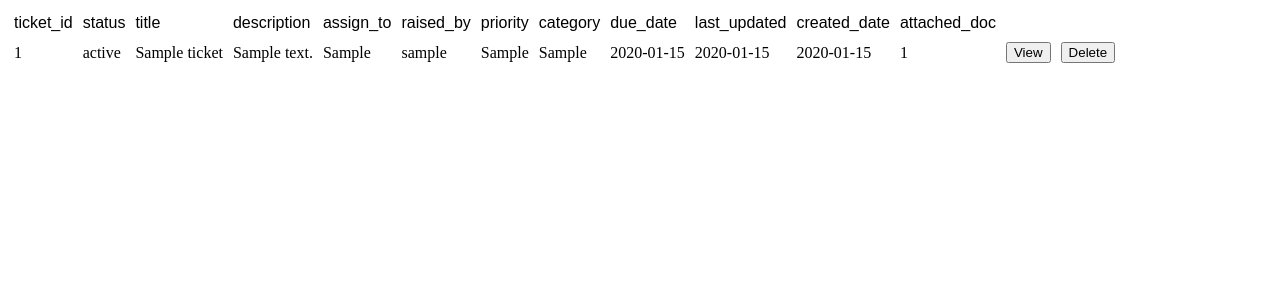
After one commit to davon6/3208-auto_scan, a PHP site: page /autoscan2/displayTickets.php in a window 1280 px wide. The commit adds this page. Shown: the top 300 px of the page. Run offline with PHP 8.4, Linux system fonts and the light colour scheme; tables that the repository leaves empty hold one stand-in row (values such as "Sample post").

Commit message:
ajaxing tickets display Admin

```diff
--- /dev/null
+++ b/app/displayTickets.php
@@ -0,0 +1,68 @@
+<?php
+
+require_once "config.php";
+
+
+$ticket_id= $status= $title= $description=$assign_to=$username=
+            $priority=$category=$due_date=$last_updated=$created_date=$attached_doc = $str = "";
+
+$numOfRows = 0;
+
+$sql = "SELECT ticket_id, status, title, description, assign_to, username, priority, category, due_date, last_updated,
+created_date, attached_doc FROM ticket ";
+
+if($stmt = mysqli_prepare($link, $sql)){
+
+    // Attempt to execute the prepared statement
+    if(mysqli_stmt_execute($stmt)){
+        // Store result
+        mysqli_stmt_store_result($stmt);
+
+
+        // Check if username exists, if yes then verify password
+        if(mysqli_stmt_num_rows($stmt) >= 1){
+
+
+            // Bind result variables
+            mysqli_stmt_bind_result($stmt, $ticket_id, $status, $title, $description,$assign_to,$username,
+            $priority,$category,$due_date,$last_updated,$created_date,$attached_doc);
+
+
+            echo '<table border="0" cellspacing="2" cellpadding="4" id="ticketsTable"> <tr>
+            <td> <font face="Arial">ticket_id</font> </td>
+            <td> <font face="Arial">status</font> </td>
+            <td> <font face="Arial">title</font> </td>
+            <td> <font face="Arial">description</font> </td>
+            <td> <font face="Arial">assign_to</font> </td>
+            <td> <font face="Arial">raised_by</font> </td>
+            <td> <font face="Arial">priority</font> </td>
+            <td> <font face="Arial">category</font> </td>
+            <td> <font face="Arial">due_date</font> </td>
+            <td> <font face="Arial">last_updated</font> </td>
+            <td> <font face="Arial">created_date</font> </td>
+            <td> <font face="Arial">attached_doc</font> </td>
+        </tr>';
+            while($stmt->fetch()){
+
+            //if(mysqli_stmt_fetch($stmt)){
+
+              echo '<tr>
+              <td>'.$ticket_id.'</td><td>'.$status.'</td><td>'.$title.'</td><td>'.$description.'</td><td>'.$assign_to
+              .'</td><td>'.$username.'</td><td>'.$priority.'</td><td>'.$category.'</td><td>'.$due_date.'</td><td>'.
+              $last_updated.'</td><td>'.$created_date.'</td><td>'.$attached_doc.'</td>
+              <td> <input type="submit" name="btn_submit" value="View" id="myBtn" /></td>
+              <td><input type="submit" name="btn_submit" id="'.$numOfRows.'" value="Delete"
+              onClick="display('.$ticket_id.', '.$numOfRows.');"/></td><input name='.$ticket_id.' type=hidden ><td></tr>
+             ';
+            // <input name=del type=hidden value='".$record['course_code']."';
+
+            $numOfRows++;
+            }
+
+            echo   '<input type="hidden"  name="id" id="id" />';
+
+          }}}
+
+
+
+?>
```
Also changed, not shown: app/welcome.php (+30 -148 lines), 1 other file.
